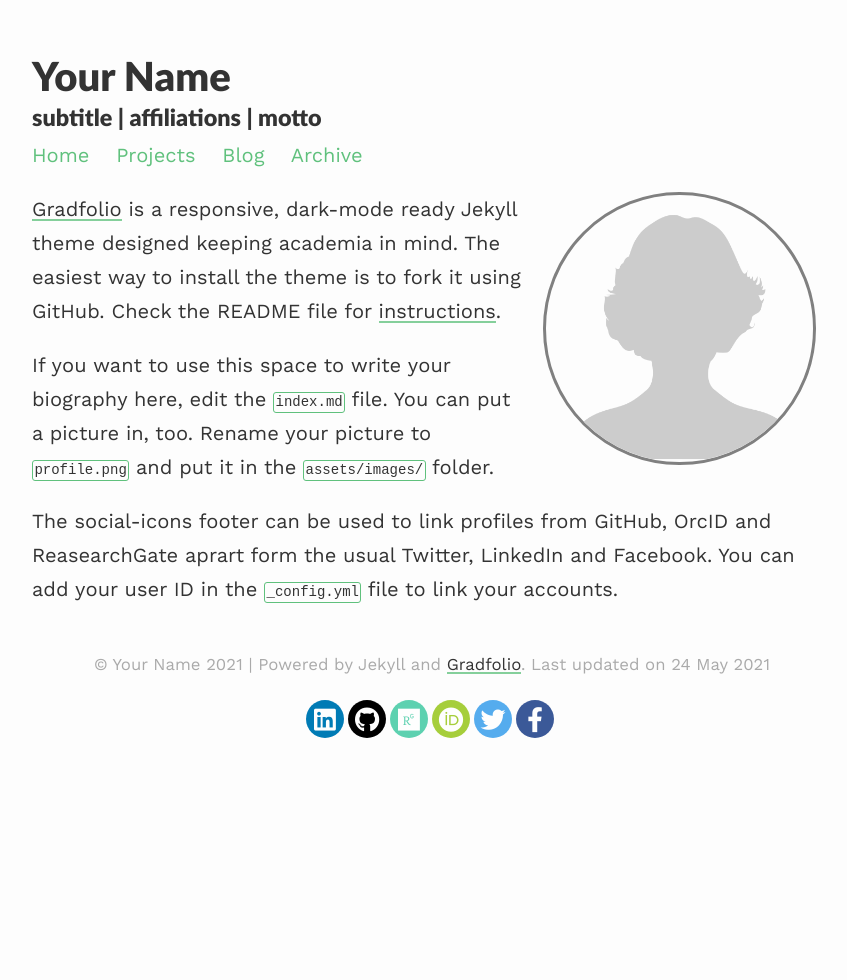
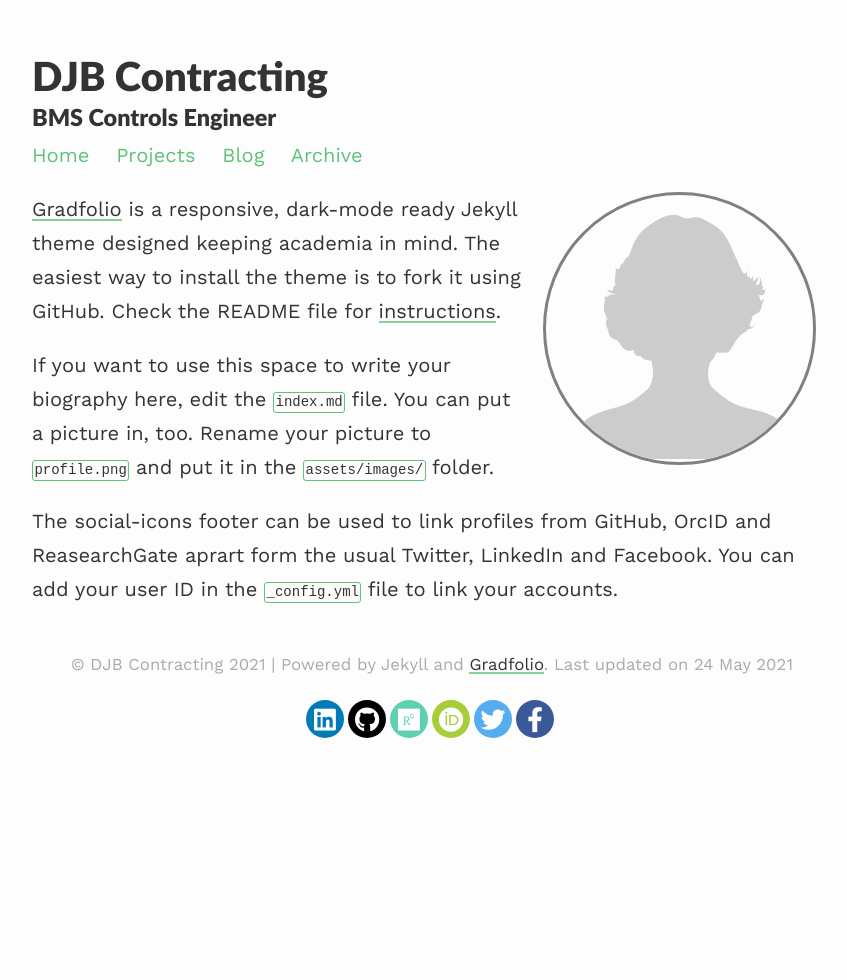
Before and after one commit to Slethen/djb-contracting, a Jekyll site: the page built from index.md, in a window 1280 px wide. Shown: the whole page, without its empty margins (208-1055 px from the left). Built offline with Jekyll 4.4.1, drawn with Linux system fonts in a browser that asks for light colours; nearby versions of some CDN libraries.

Commit message:
Update _config.yml

```diff
--- a/_config.yml
+++ b/_config.yml
@@ -1,9 +1,9 @@
 ### your site title here
 
-title: Your Name
-description: subtitle | affiliations | motto
+title: DJB Contracting
+description: BMS Controls Engineer
 
-baseurl: /gradfolio #name of GitHub repository
+baseurl: /test #name of GitHub repository
 url: #custom url to be used instead of GitHub repository
 email: #
 
```
